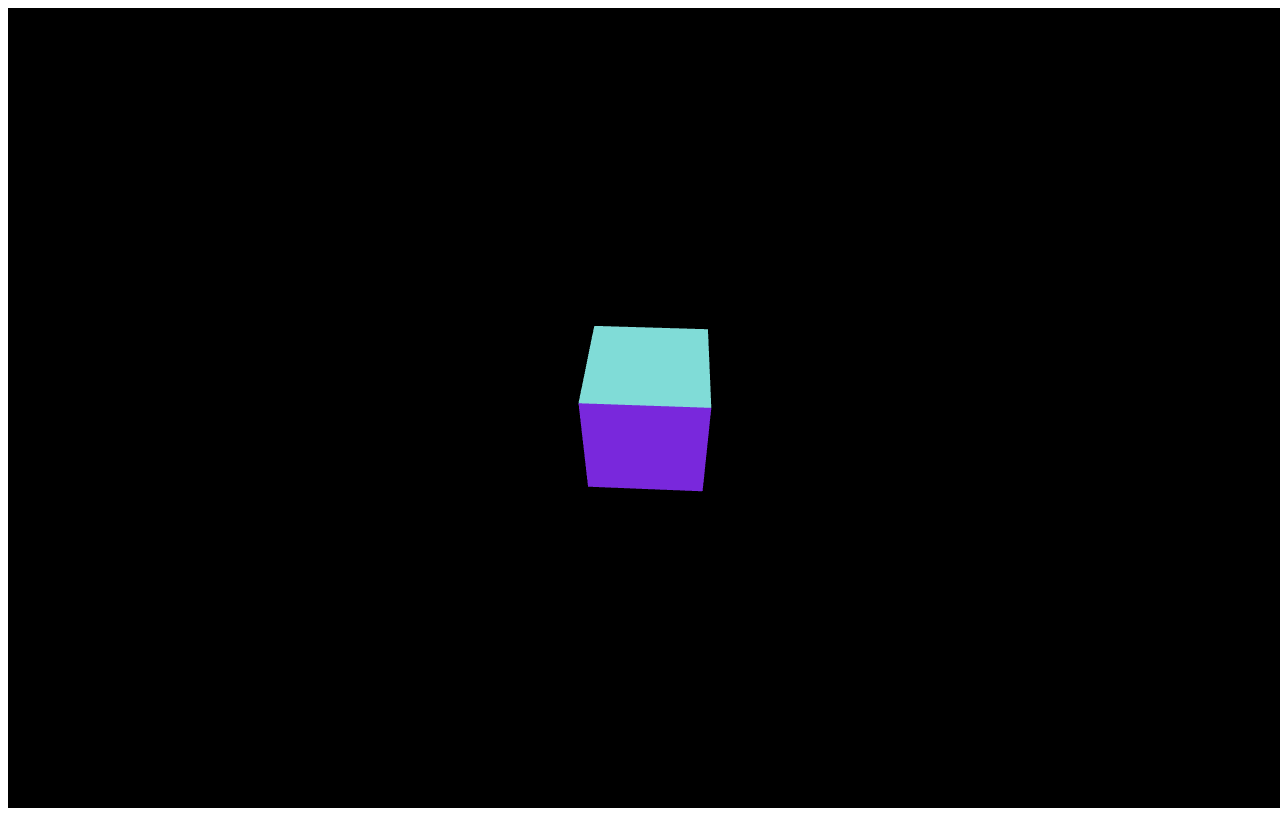
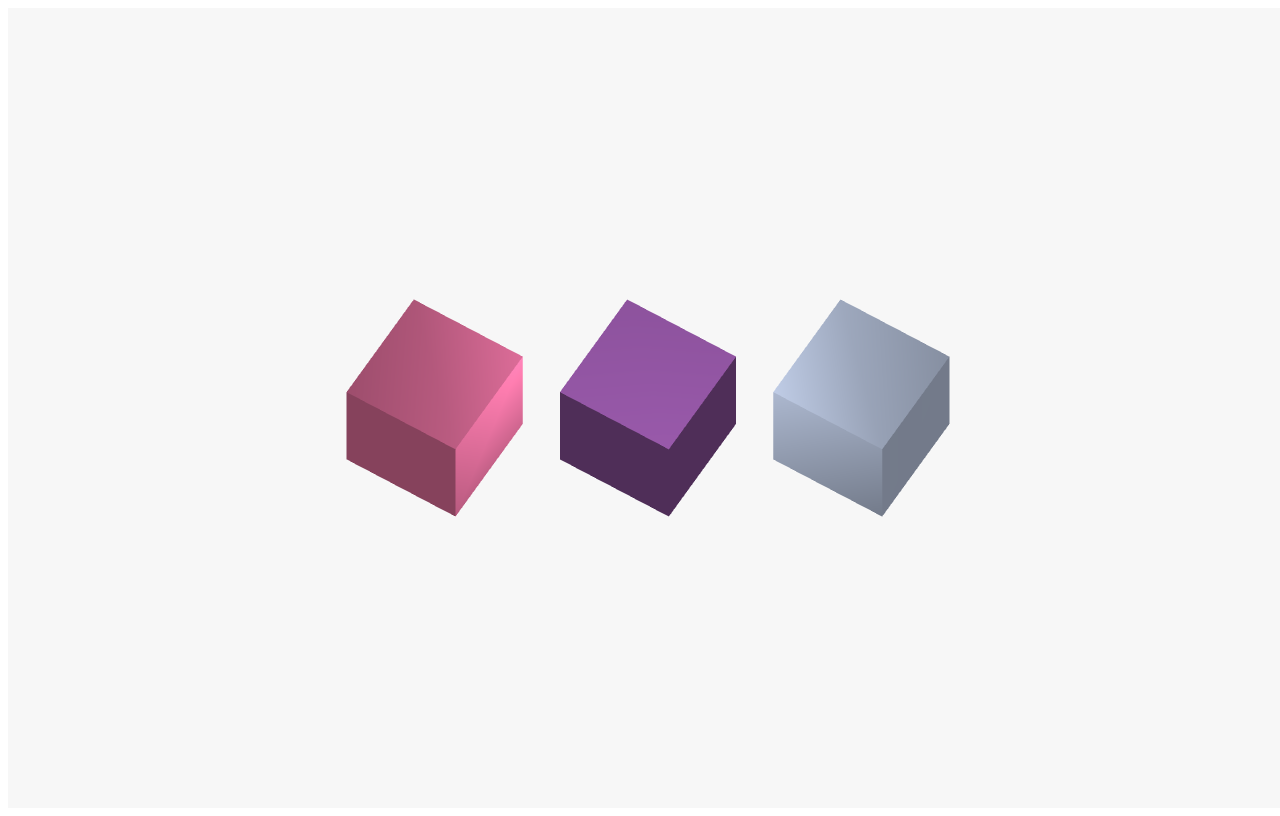
Before and after one commit to vmarnauza/blocks, a website built with Parcel: page src/index.html in a window 1280 px wide. Built offline with nearby package versions, Linux system fonts and the light colour scheme; animation ran at ten frames a second; files whose address does not match are found by name.

Commit message:
Add cubes with orthographic camera and basic lighting

```diff
--- a/index.js
+++ /dev/null
@@ -1,38 +0,0 @@
-import * as THREE from "three";
-
-let camera, scene, renderer;
-let geometry, material, mesh;
-
-init();
-animate();
-
-function init() {
-  camera = new THREE.PerspectiveCamera(
-    70,
-    window.innerWidth / window.innerHeight,
-    0.01,
-    10
-  );
-  camera.position.z = 1;
-
-  scene = new THREE.Scene();
-
-  geometry = new THREE.BoxGeometry(0.2, 0.2, 0.2);
-  material = new THREE.MeshNormalMaterial();
-
-  mesh = new THREE.Mesh(geometry, material);
-  scene.add(mesh);
-
-  renderer = new THREE.WebGLRenderer({ antialias: true });
-  renderer.setSize(window.innerWidth, window.innerHeight);
-  document.querySelector("#scene").appendChild(renderer.domElement);
-}
-
-function animate() {
-  requestAnimationFrame(animate);
-
-  mesh.rotation.x += 0.01;
-  mesh.rotation.y += 0.02;
-
-  renderer.render(scene, camera);
-}
--- a/package.json
+++ b/package.json
@@ -4,8 +4,8 @@
   "description": "",
   "main": "index.js",
   "scripts": {
-    "serve": "parcel index.html -p 8080",
-    "build": "parcel build index.html",
+    "serve": "parcel src/index.html -p 8080",
+    "build": "parcel build src/index.html",
     "lint": "eslint"
   },
   "keywords": [],
--- /dev/null
+++ b/src/colors.js
@@ -0,0 +1,3 @@
+export const colors = ["#BF5E84", "#71427E", "#A4AFC5", "#DAD6DA"];
+
+export default colors;
--- /dev/null
+++ b/src/cubes.js
@@ -0,0 +1,26 @@
+import * as THREE from "three";
+import { colors } from "./colors";
+
+const createCubes = (count, size, frustumSize) => {
+  const cubes = [];
+  const { width } = frustumSize;
+  const boxInterval = width / count;
+  const originX = -boxInterval * ((count - 1) / 2);
+
+  for (let ii = 0; ii < count; ii++) {
+    const geometry = new THREE.BoxGeometry(size.x, size.y, size.z);
+    const material = new THREE.MeshLambertMaterial({
+      color: new THREE.Color(colors[ii]),
+    });
+    const mesh = new THREE.Mesh(geometry, material);
+
+    mesh.position.set(originX + boxInterval * ii, 0, 0);
+    mesh.rotation.set(45, 45, 0);
+
+    cubes.push(mesh);
+  }
+
+  return cubes;
+};
+
+export default createCubes;
--- a/index.html
+++ b/src/index.html
@@ -5,7 +5,7 @@
     <meta name="viewport" content="width=device-width, initial-scale=1.0" />
     <title>Blocks - Three.js</title>
     <style>
-      @import "node_modules/modern-normalize/modern-normalize.css";
+      @import "../node_modules/modern-normalize/modern-normalize.css";
     </style>
   </head>
   <body>
--- /dev/null
+++ b/src/index.js
@@ -0,0 +1,67 @@
+import * as THREE from "three";
+import createCubes from "./cubes";
+
+let camera, scene, renderer;
+let frustumWidth, aspect, frustumSize;
+
+setup();
+animate();
+
+function setup() {
+  aspect = window.innerWidth / window.innerHeight;
+  frustumWidth = 1000;
+  frustumSize = new THREE.Vector2(frustumWidth, frustumWidth / aspect);
+
+  camera = new THREE.OrthographicCamera(
+    -frustumSize.width,
+    frustumSize.width,
+    frustumSize.height,
+    -frustumSize.height,
+    0,
+    1000
+  );
+
+  camera.position.z = 200;
+
+  scene = new THREE.Scene();
+  scene.background = new THREE.Color("#f7f7f7");
+
+  const cubes = createCubes(3, new THREE.Vector3(200, 200, 200), frustumSize);
+  scene.add(...cubes);
+
+  const ambientLight = new THREE.AmbientLight(0xfffffff, 0.7); // soft white light
+  const spotLight = new THREE.SpotLight(0xffffff, 1);
+  spotLight.position.set(0, 100, 200);
+  spotLight.angle = Math.PI;
+  spotLight.decay = 0.2;
+  spotLight.distance = 500;
+
+  scene.add(ambientLight);
+  scene.add(spotLight);
+
+  renderer = new THREE.WebGLRenderer({ antialias: true });
+  renderer.setSize(window.innerWidth, window.innerHeight);
+
+  document.querySelector("#scene").appendChild(renderer.domElement);
+  window.addEventListener("resize", onWindowResize);
+}
+
+function animate() {
+  requestAnimationFrame(animate);
+
+  renderer.render(scene, camera);
+}
+
+function onWindowResize() {
+  aspect = window.innerWidth / window.innerHeight;
+  frustumSize = new THREE.Vector2(frustumWidth, frustumWidth / aspect);
+
+  camera.left = -frustumSize.width;
+  camera.right = frustumSize.width;
+  camera.top = frustumSize.height;
+  camera.bottom = -frustumSize.height;
+
+  camera.updateProjectionMatrix();
+
+  renderer.setSize(window.innerWidth, window.innerHeight);
+}
```
